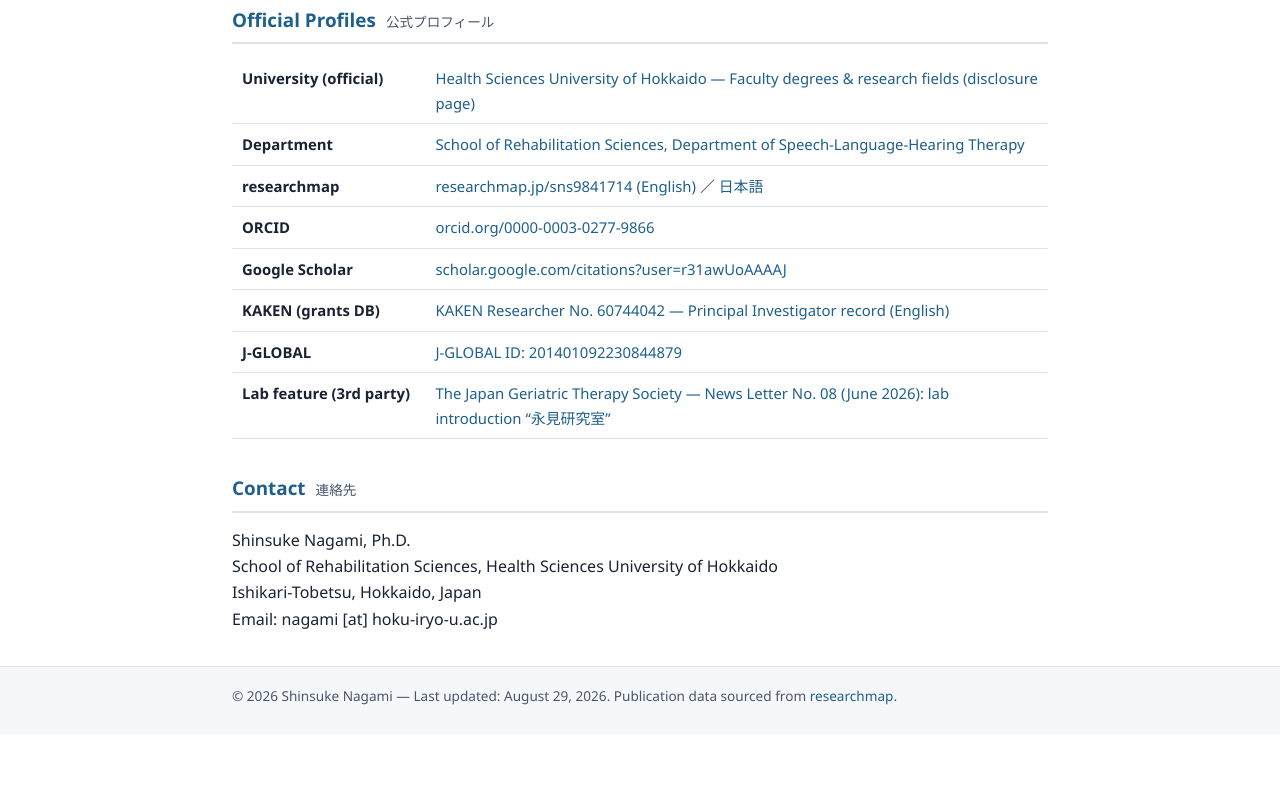
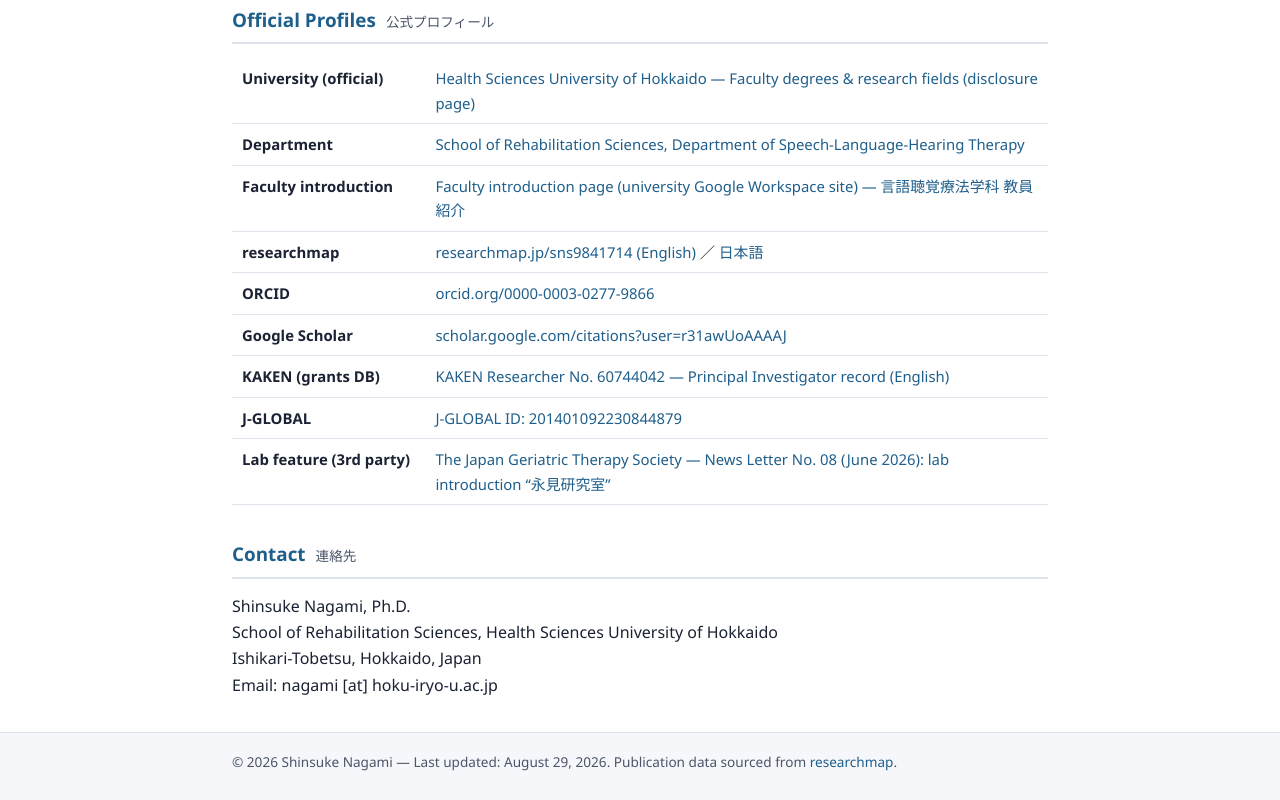
Before and after one commit to shinsukeNagami/shinsukeNagami.github.io, a plain HTML site: page index.html in a window 1280 px wide. Shown: the part 8155-8955 px from the top of the page. Before the commit the page ends 8889 px from the top, so only its background shows below. Drawn offline with Linux system fonts and the light colour scheme.

Commit message:
Add university faculty introduction page link

```diff
--- a/index.html
+++ b/index.html
@@ -219,6 +219,7 @@
   <table class="links">
     <tr><td>University (official)</td><td><a href="https://www.hoku-iryo-u.ac.jp/about/disclosure/faculty-staff/" target="_blank" rel="noopener">Health Sciences University of Hokkaido — Faculty degrees &amp; research fields (disclosure page)</a></td></tr>
     <tr><td>Department</td><td><a href="https://www.hoku-iryo-u.ac.jp/gen/" target="_blank" rel="noopener">School of Rehabilitation Sciences, Department of Speech-Language-Hearing Therapy</a></td></tr>
+    <tr><td>Faculty introduction</td><td><a href="https://sites.google.com/hoku-iryo-u.ac.jp/riha-kyouin/list/%E8%A8%80%E8%AA%9E%E8%81%B4%E8%A6%9A%E7%99%82%E6%B3%95%E5%AD%A6%E7%A7%91" target="_blank" rel="noopener">Faculty introduction page (university Google Workspace site) — 言語聴覚療法学科 教員紹介</a></td></tr>
     <tr><td>researchmap</td><td><a href="https://researchmap.jp/sns9841714?lang=en" target="_blank" rel="noopener">researchmap.jp/sns9841714 (English)</a> ／ <a href="https://researchmap.jp/sns9841714" target="_blank" rel="noopener">日本語</a></td></tr>
     <tr><td>ORCID</td><td><a href="https://orcid.org/0000-0003-0277-9866" target="_blank" rel="noopener">orcid.org/0000-0003-0277-9866</a></td></tr>
     <tr><td>Google Scholar</td><td><a href="https://scholar.google.com/citations?user=r31awUoAAAAJ" target="_blank" rel="noopener">scholar.google.com/citations?user=r31awUoAAAAJ</a></td></tr>
```
